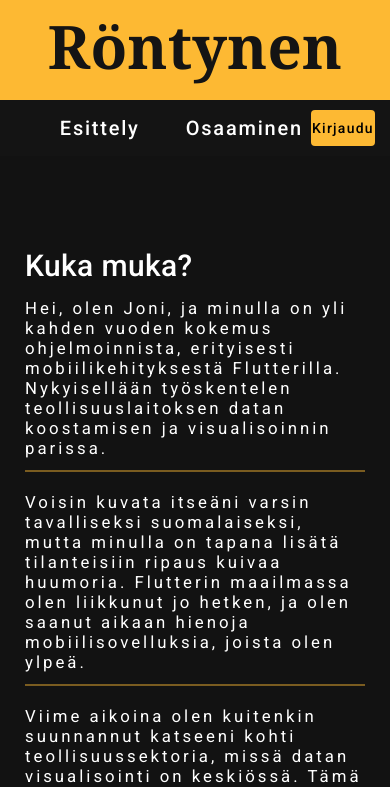
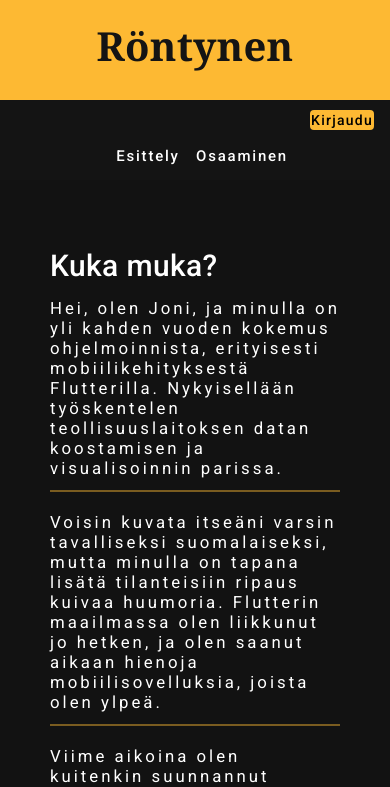
Before and after one commit to JoniRont/website, an Angular app: page / in a window 390 px wide. Shown: the top 787 px of the page. Built offline with nearby package versions, Linux system fonts and the light colour scheme.

Commit message:
Responsive

```diff
--- a/src/app/components/header/header.component.html
+++ b/src/app/components/header/header.component.html
@@ -14,7 +14,7 @@
         (click)="scrollToContent('introduction')"
         [ngClass]="{ selected: selectedId === 'introduction' }"
       >
-        Esittely
+        <p>Esittely</p>
       </button>
       <button
         mat-button
@@ -22,7 +22,7 @@
         (click)="scrollToContent('samples')"
         [ngClass]="{ selected: selectedId === 'samples' }"
       >
-        Osaaminen
+        <p>Osaaminen</p>
       </button>
     </div>
     <button
--- a/src/app/components/header/header.component.scss
+++ b/src/app/components/header/header.component.scss
@@ -12,7 +12,6 @@
     display: grid;
     grid-template: "icon title .";
     grid-auto-columns: minmax(0, 1fr);
-
   }
 
   .image-container {
@@ -80,7 +79,56 @@
       }
 
 @media only screen and (max-width: 768px) {
+
+  .fixed-header {
+    position: relative;
+    z-index: 999;
+    height: 100px;
+    background-color: #fdb933;
+    width: 100%;
+    display: flex;
+    justify-content: center;
+  }
+
+  header {
+    font-size: 2em;
+  }
+  .header-toolbar {
+    flex-direction: column-reverse;
+    height: 80px;
+    gap: 0px;
+    opacity: 1;
+  }
+
   .image-container{
     display: none;
   }
+  .header-navigation-buttons{
+    margin-left: 0%;
+    gap: 30px;
+    display: flex;
+
+    & button {
+      width: 20px;
+      & p {
+        font-size: 15px;
+      }
+    }
+  }
+
+  .header-toolbar {
+    display: flex;
+    justify-content: space-between;
+    background-color: #141414  !important;
+    margin-bottom: 100px;
+  }
+
+  .login-button {
+    margin-top: 10px;
+    justify-self: flex-end;
+    align-self: flex-end;
+    height: 20px;
+    width: 50px;
+  }
+
 }
--- a/src/app/components/introduction/introduction.component.scss
+++ b/src/app/components/introduction/introduction.component.scss
@@ -46,6 +46,7 @@
   .introduction-arrow {
     justify-self: flex-start;
   }
+
 .divider {
   border-top-color: #fdba3371;
   border-top-width: 2px;
@@ -57,9 +58,17 @@
 @media only screen and (max-width: 768px) {
   .introduction-container {
     flex-direction: column;
-
+    margin: 100px 50px 50px;
   }
   .introduction-text {
     width: 100%;
   }
+  .image-container {
+    max-width: 80%;
+    & img {
+      width: 100%;
+      height: 100%;
+    }
+  }
+
 }
--- a/src/app/components/samples/samples.component.html
+++ b/src/app/components/samples/samples.component.html
@@ -2,8 +2,11 @@
   <div class="samples-container">
     <div class="samples-text">
       <h2>Mitä mä teen?</h2>
-      <img class="samples-image" src="assets/images/cat.png" alt="" />
+      <p>
+        Nyt just yritän saada nää kotisivut valmiiks ja sit myös töissä normaalisti!
+      </p>
 
     </div>
+    <img class="samples-image" src="assets/images/cat.png" alt="" />
   </div>
 </section>
--- a/src/app/components/samples/samples.component.scss
+++ b/src/app/components/samples/samples.component.scss
@@ -7,6 +7,7 @@
 
   .samples-container{
     display: flex;
+    flex-direction: row;
     justify-self: center;
     align-self: center;
     margin: 100px 200px 100px;
@@ -38,16 +39,15 @@
 @media only screen and (max-width: 768px) {
   .samples-container{
     display: flex;
-    justify-self: center;
-    align-self: center;
-    margin: 10px 20px 10px;
+    flex-direction: column;
+    margin: 100px 20px 20px;
     justify-content: space-between;
-    width: 100%;
-    background-color:#fdb933 ;
-    border-radius: 10px;
-    padding: 40px;
+    min-height: 600px;
   }
   .samples-text {
     width: 100%;
   }
+  .samples-image {
+    width: 100%;
+  }
 }
```
